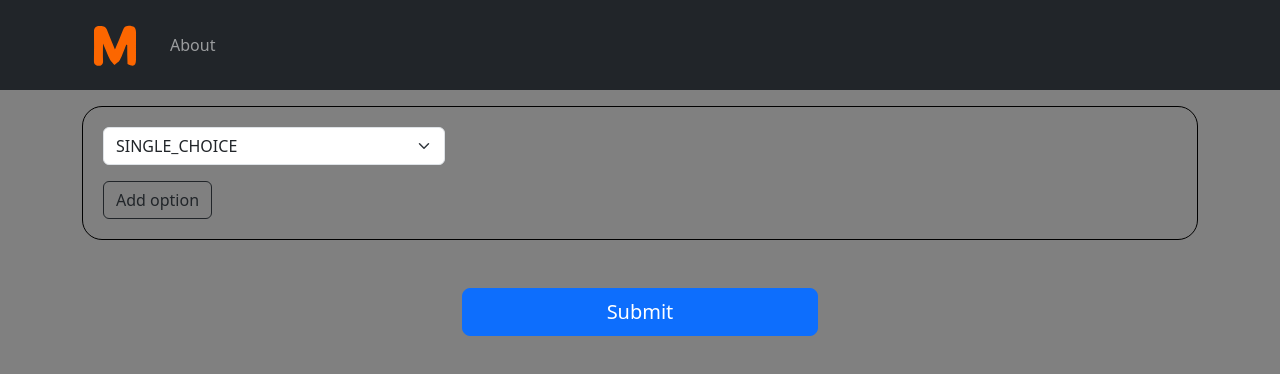
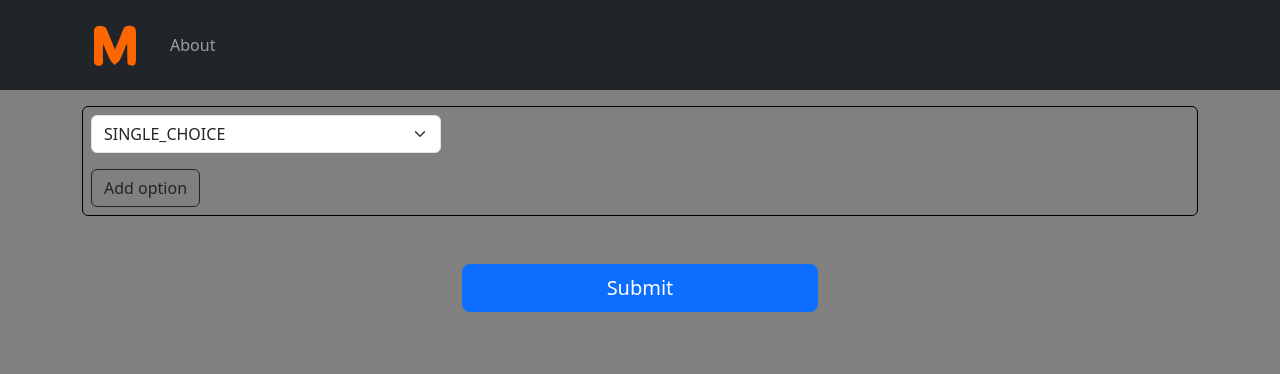
Before and after one commit to EthanIsaac2583/memes, a React (Create React App) app in the folder memed-frontend/: page /question-constructor in a window 1280 px wide. Shown: the top 374 px of the page. Built offline with nearby package versions, Linux system fonts and the light colour scheme.

Commit message:
m: fixed section styles

```diff
--- a/memed-frontend/src/components/form-section/styles.scss
+++ b/memed-frontend/src/components/form-section/styles.scss
@@ -1,5 +1,5 @@
 .memed-form-section {
-  padding: 20px;
   border: 1px solid black;
-  border-radius: 20px;
+  padding: 8px;
+  border-radius: var(--bs-border-radius);
 }
```
